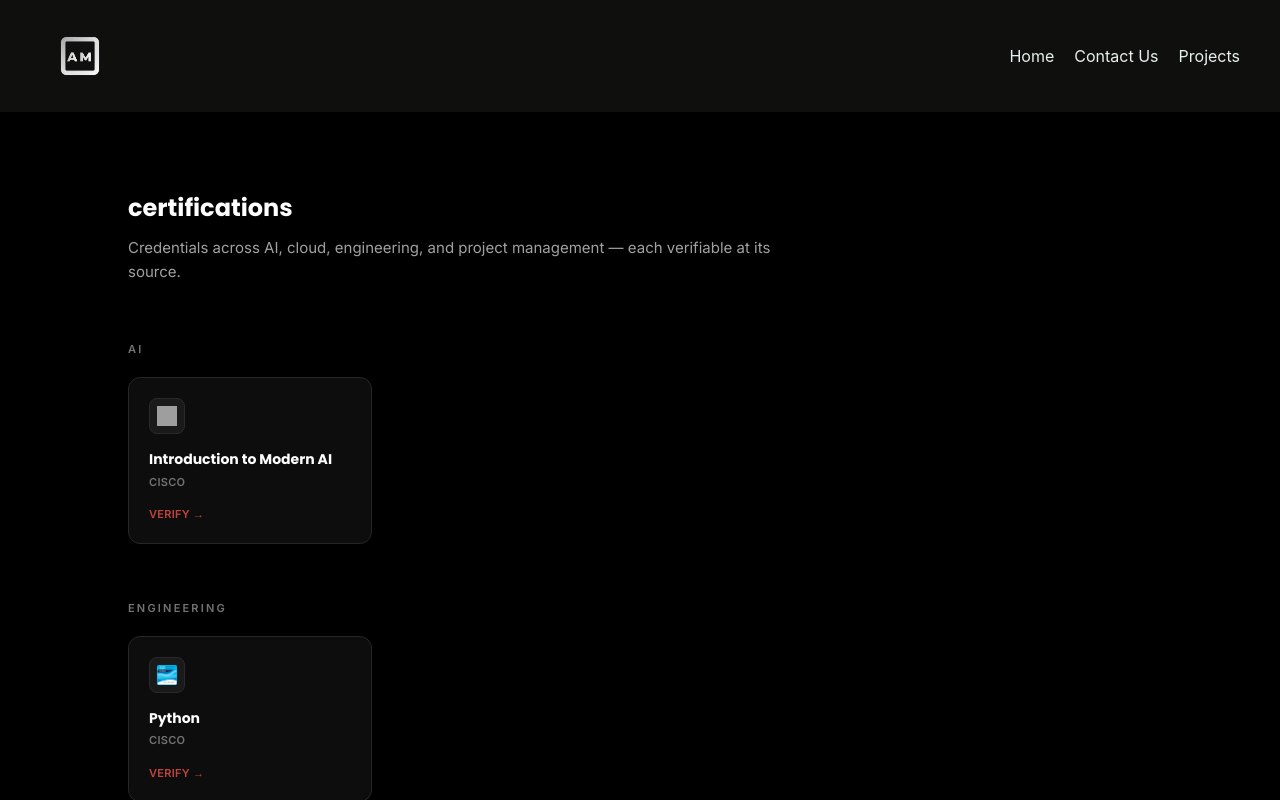
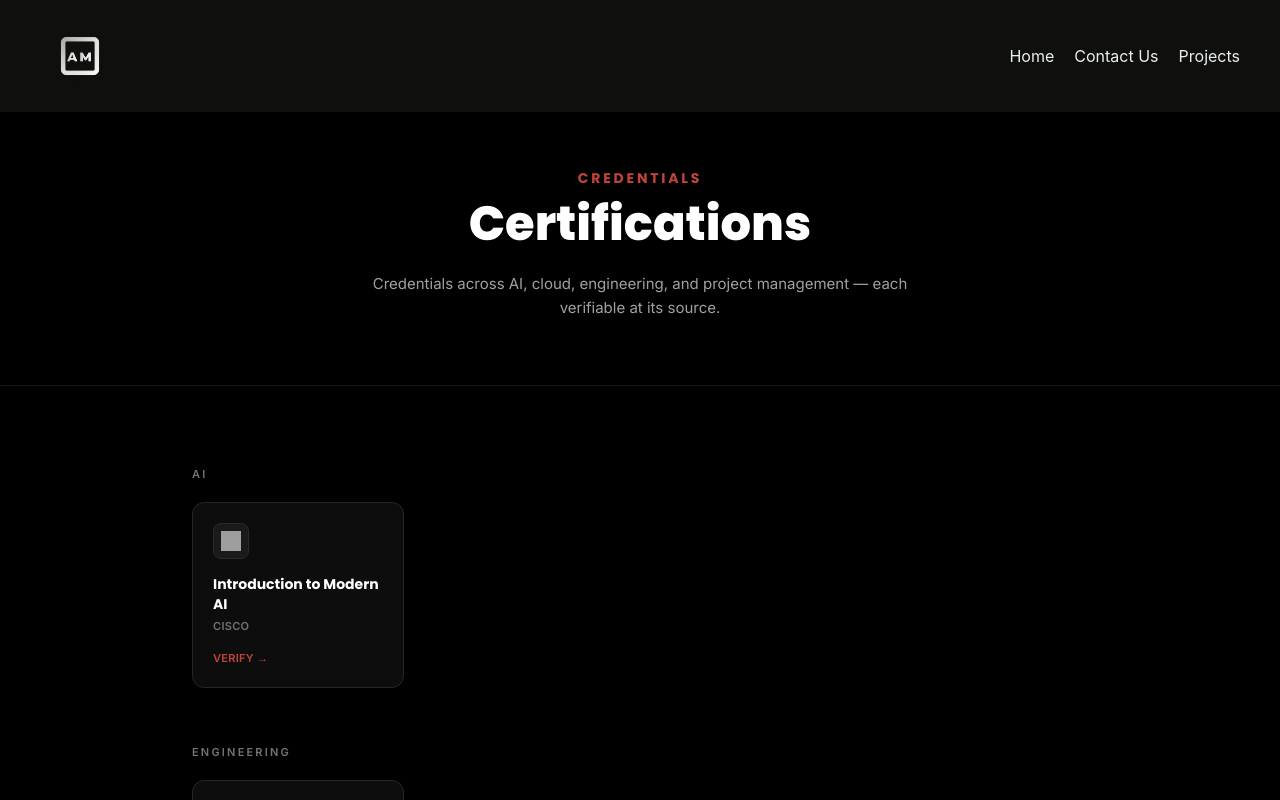
Before and after one commit to PAWN445/portfolio, a React (Vite) app: page /certifications in a window 1280 px wide. Shown: the top 800 px of the page. Built offline with nearby package versions, Linux system fonts and the light colour scheme; grey boxes are pictures that could not be loaded.

Commit message:
update ui of certifications

```diff
--- a/src/component/Certification.tsx
+++ b/src/component/Certification.tsx
@@ -16,9 +16,7 @@ const certifications: Certification[] = [
     icon: "/icons/ciscomodernai.png",
   },
 
-
   // Engineering
-
   {
     title: "Python",
     issuer: "CISCO",
@@ -27,14 +25,11 @@ const certifications: Certification[] = [
     icon: "icons/ciscopython.png",
   },
 
-
   // Cloud & DevOps
-
 
   // Security
 
-
-    //
+  //
   {
     title: "Solar Energy Certificate",
     issuer: "TESDA",
@@ -59,21 +54,32 @@ function Certifications() {
     .filter((group) => group.items.length > 0);
 
   return (
-    <div className="min-h-screen w-full bg-black font-inter text-white py-20 px-8 sm:px-16">
+    <div className="min-h-screen w-full bg-black font-inter text-white">
       <style>{`
         @import url('https://fonts.googleapis.com/css2?family=Inter:wght@400;500;600&family=Poppins:wght@600;700;800&display=swap');
         .font-poppins { font-family: 'Poppins', sans-serif; }
         .font-inter { font-family: 'Inter', sans-serif; }
       `}</style>
 
-      <div className="max-w-5xl mx-auto">
-        <h1 className="font-poppins text-2xl font-bold text-white">
-          certifications
+      {/* Header - matches BlogPage hero pattern */}
+      <section className="border-b border-neutral-900 px-6 pb-12 pt-10 text-center sm:px-8 sm:pb-16 sm:pt-14 lg:px-16">
+        <p
+          className="font-poppins text-xs font-bold uppercase tracking-[0.2em] sm:text-sm"
+          style={{ color: accent }}
+        >
+          Credentials
+        </p>
+        <h1 className="mt-3 font-poppins text-3xl font-extrabold sm:text-4xl lg:text-5xl">
+          Certifications
         </h1>
-        <p className="mt-3 max-w-2xl font-inter text-[15px] leading-relaxed text-neutral-400 mb-14">
-          Credentials across AI, cloud, engineering, and project management — each verifiable at its source.
+        <p className="mx-auto mt-4 max-w-xl font-inter text-sm leading-relaxed text-neutral-400 sm:mt-6 sm:text-[15px]">
+          Credentials across AI, cloud, engineering, and project management —
+          each verifiable at its source.
         </p>
+      </section>
 
+      {/* Categories */}
+      <section className="mx-auto max-w-5xl px-6 py-14 sm:px-8 sm:py-20 lg:px-16">
         {grouped.map((group) => (
           <div key={group.category} className="mb-14">
             <p className="font-inter text-[11px] font-semibold uppercase tracking-[0.2em] text-neutral-500 mb-5">
@@ -123,7 +129,7 @@ function Certifications() {
             </div>
           </div>
         ))}
-      </div>
+      </section>
     </div>
   );
 }
```
